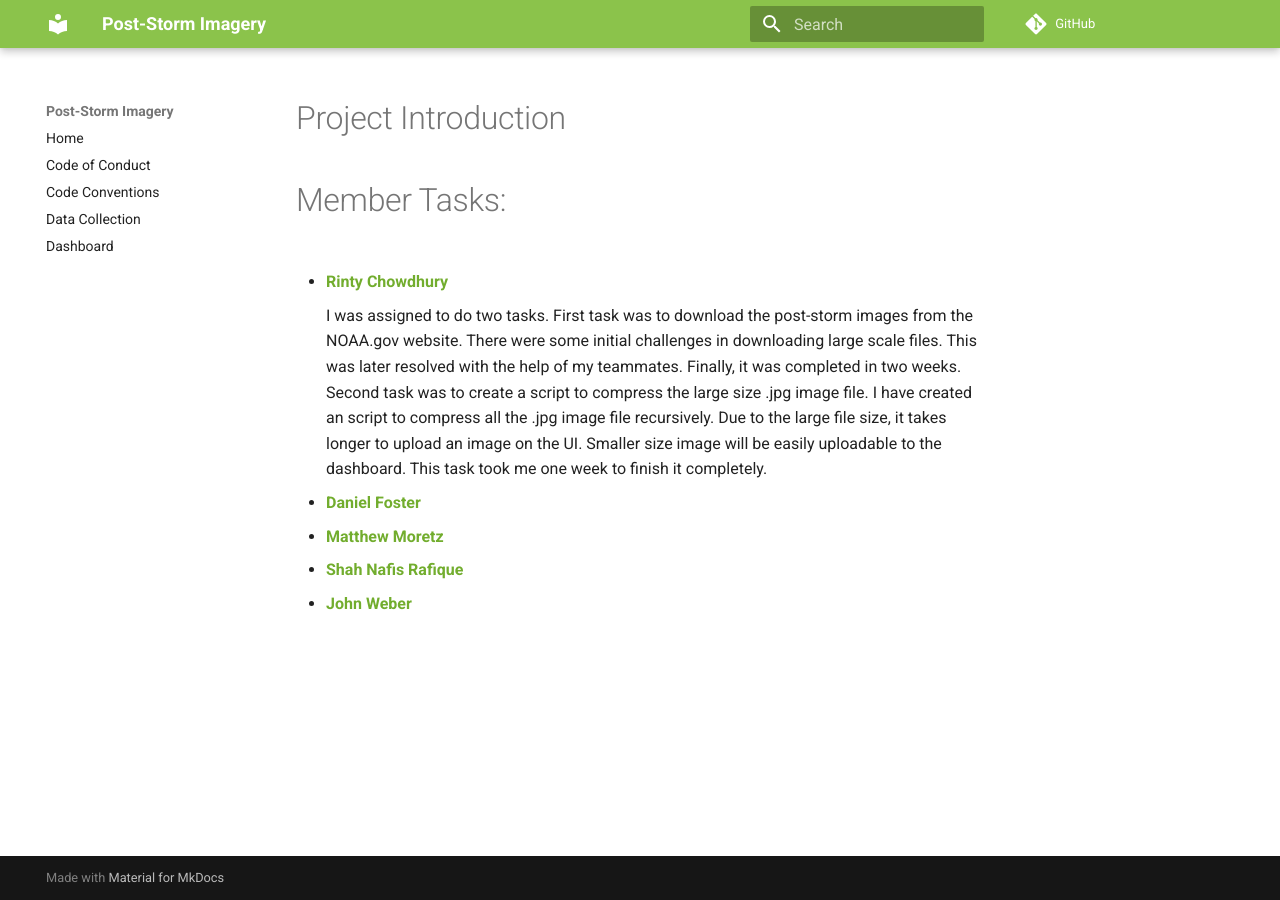
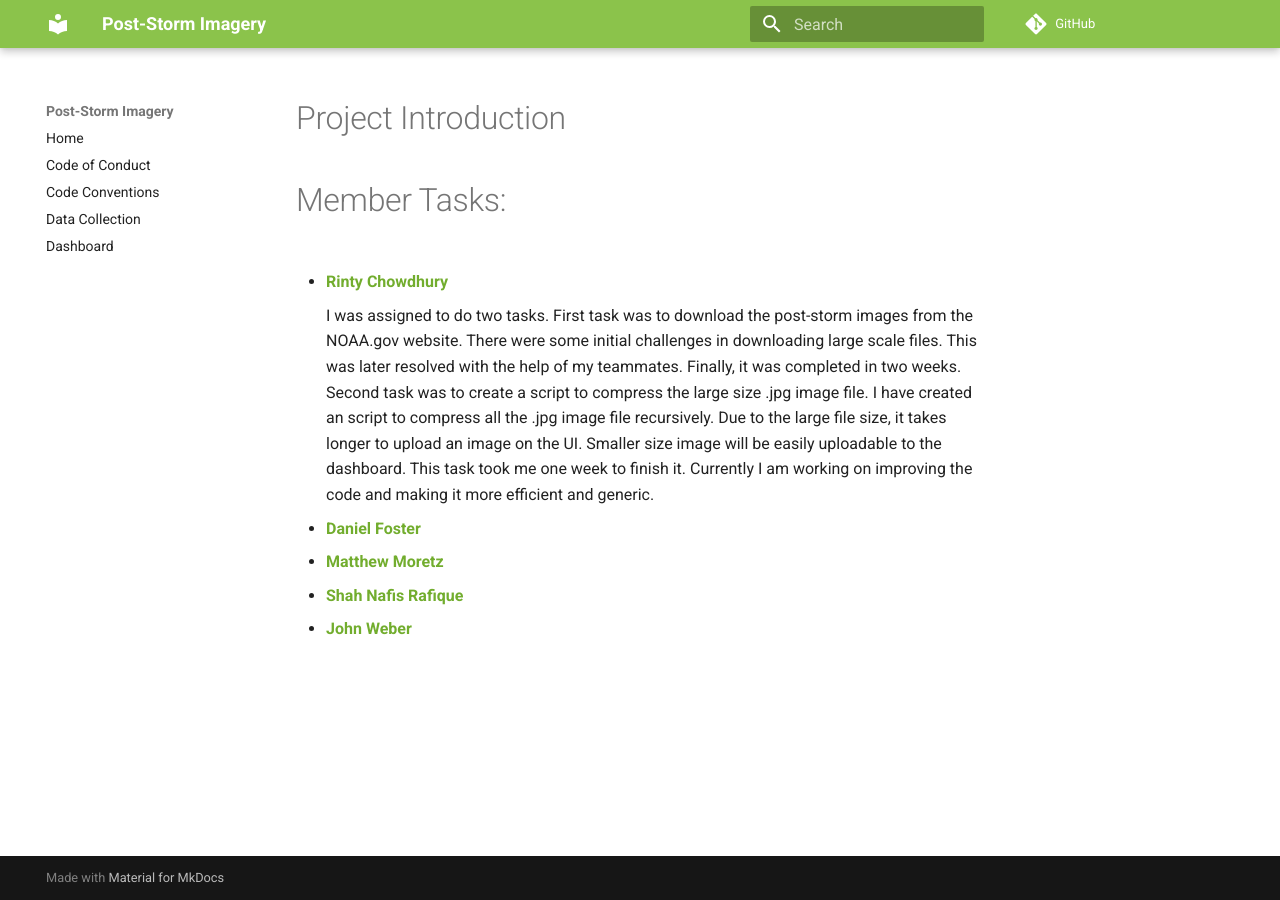
Before and after one commit to UNCG-CSE/Poststorm_Imagery, an MkDocs documentation site: the page built from docs/reports/progress_report_24-09-2019.md, in a window 1280 px wide. Built offline with MkDocs 1.6.1 and Material for MkDocs 9.7.7, drawn with Linux system fonts in a browser that asks for light colours; comment, search, counter and statistics services are not loaded.

Commit message:
Update progress_report_24-09-2019.md

```diff
--- a/docs/reports/progress_report_24-09-2019.md
+++ b/docs/reports/progress_report_24-09-2019.md
@@ -11,7 +11,8 @@
     teammates. Finally, it was completed in two weeks. Second task was to create a script to compress the large size
     .jpg image file. I have created an script to compress all the .jpg image file recursively. Due to the large file
     size, it takes longer to upload an image on the UI. Smaller size image will be easily uploadable to the dashboard.
-    This task took me one week to finish it completely.
+    This task took me one week to finish it. Currently I am working on improving the code and making it more efficient
+    and generic.
 
 -   [**Daniel Foster**](https://github.com/dlfosterbot)
 
```
